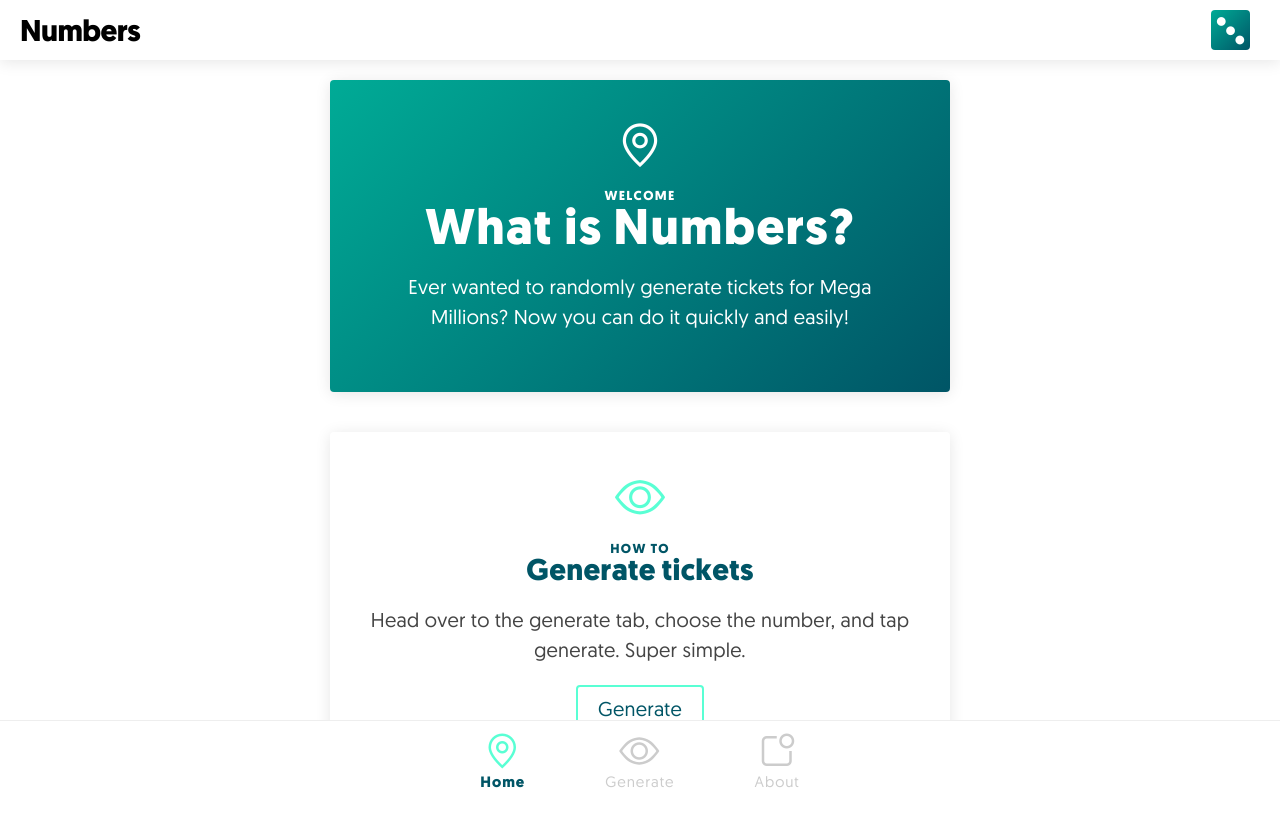
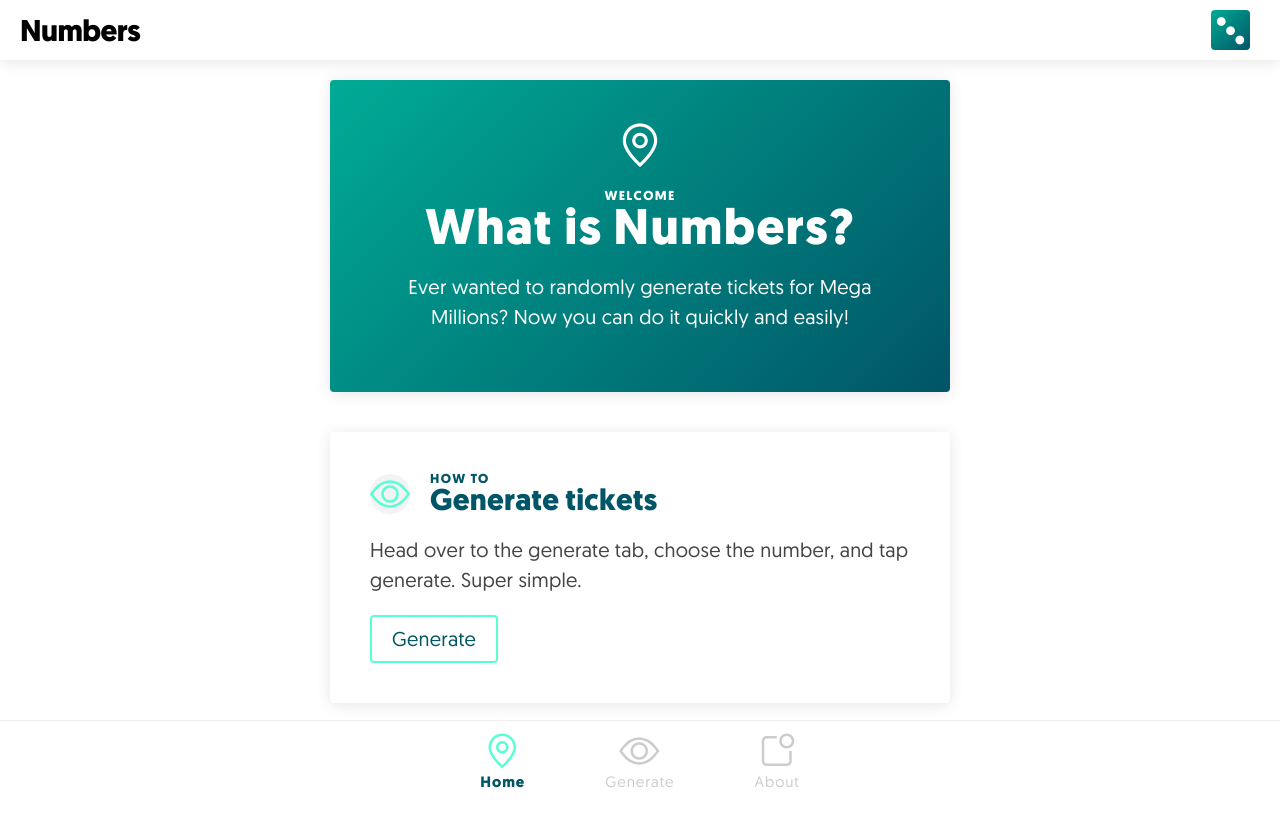
Before and after one commit to mikemattner/numbers, a Vue app: page / in a window 1280 px wide. Shown: the top 826 px of the page. Built offline with nearby package versions, Linux system fonts and the light colour scheme.

Commit message:
Updating card styles.

```diff
--- a/src/views/About.vue
+++ b/src/views/About.vue
@@ -6,9 +6,9 @@
                 <div class="illustrated"><i class="el-icon-news"></i></div>
                 <h1>About this app</h1>
                 <p>Numbers is a simple ticket generator for Mega Millions. Built with Vue,
-                 using the Element UI library. Enjoy it, but use it wisely.</p>
-                <p>Thank you for using <strong>Numbers</strong>! This webapp might or might
-                not be updated, and I suggest you gamble wisely if you choose to use this app.</p>
+                 using the Element UI library.</p>
+                <p>This webapp might or might not be updated, and I suggest you gamble wisely
+                    if you choose to use this app. Thank you for using <strong>Numbers</strong>!</p>
             </div>
             <h2>App Credits</h2>
             <dl>
--- a/src/views/Home.vue
+++ b/src/views/Home.vue
@@ -8,10 +8,14 @@
                 <h1>What is Numbers?</h1>
                 <p>Ever wanted to randomly generate tickets for Mega Millions? Now you can do it quickly and easily!</p>
             </div>
-            <div class="card">
-                <div class="illustrated"><i class="el-icon-view"></i></div>
-                <h4>How to</h4>
-                <h2>Generate tickets</h2>
+            <div class="card card--left">
+                <div class="card--header">
+                    <div class="illustrated"><i class="el-icon-view"></i></div>
+                    <div class="headline">
+                        <h4>How to</h4>
+                        <h2>Generate tickets</h2>
+                    </div>
+                </div>
                 <p>Head over to the generate tab, choose the number, and tap generate. Super simple.</p>
                 <router-link to="/generate" class="btn">Generate</router-link>
             </div>
@@ -77,6 +81,34 @@
             }
         }
     }
+    &--left {
+        text-align: left;
+    }
+    &--header {
+        display: flex;
+        align-items: center;
+        justify-content: flex-start;
+
+        h4 {
+            margin-top: 0;
+        }
+
+        .illustrated {
+            border-radius: 50%;
+            background-color: #f3f3f3;
+            line-height: 40px;
+            height: 40px;
+            width: 40px;
+            text-align:center;
+            margin-right: 1rem;
+
+            i {
+                font-size: 2rem;
+                line-height: 40px;
+                text-align:center;
+            }
+        }
+    }
     .btn {
         display: inline-block;
         text-decoration: none;
```
